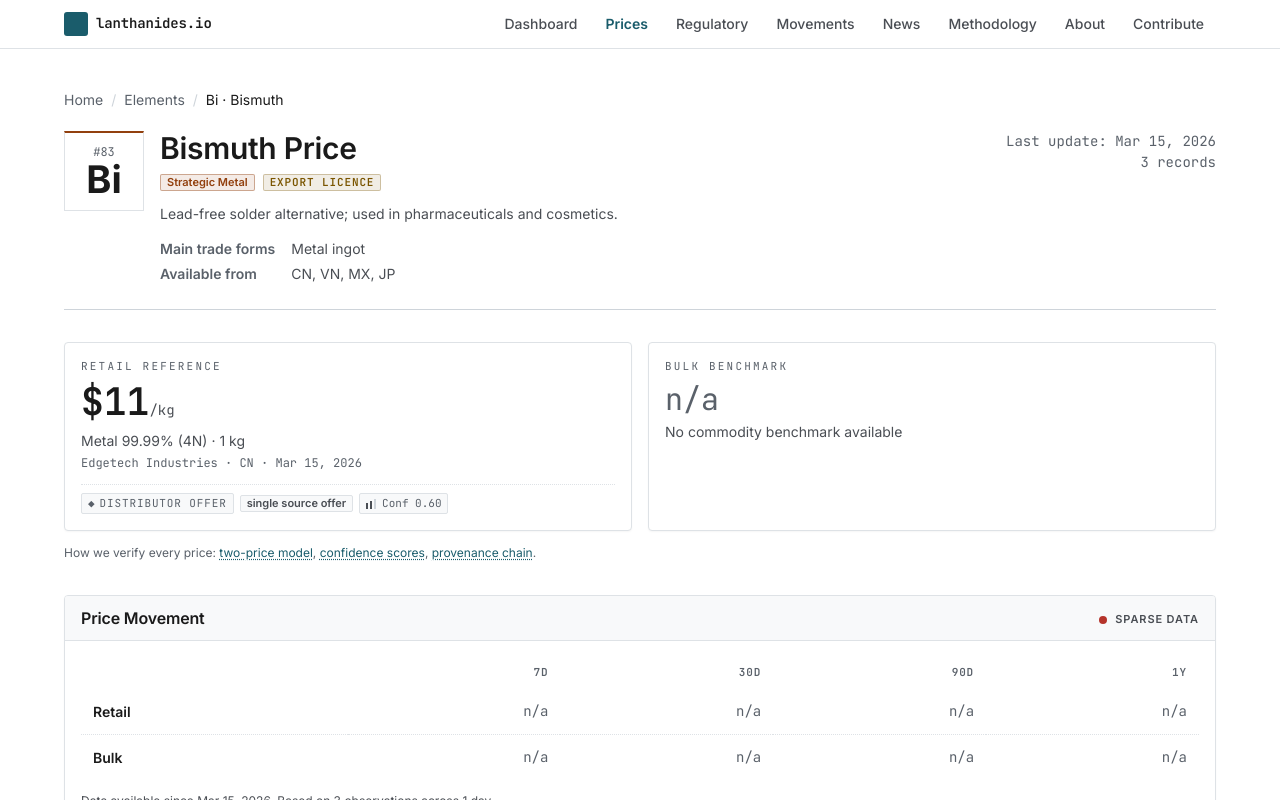
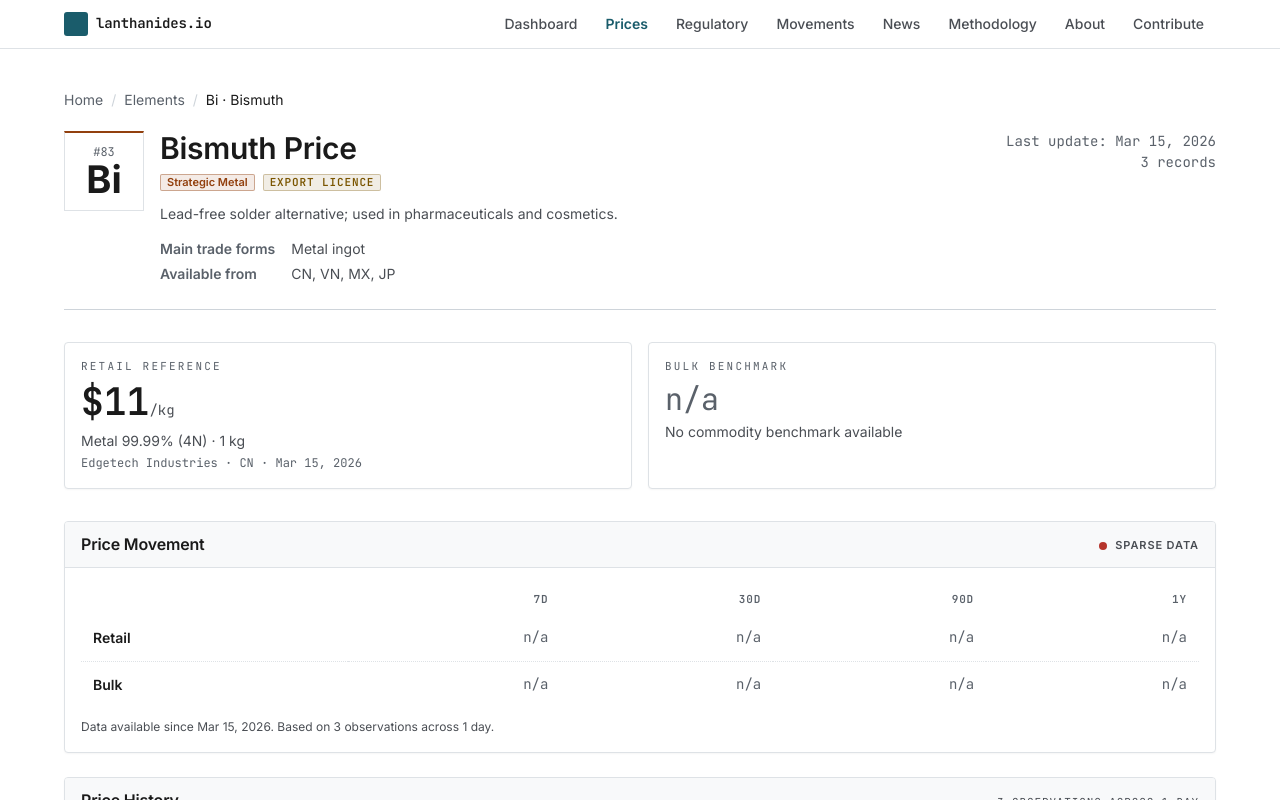
Before and after one commit to mironovb/lanthanides.io, a Next.js app: page /elements/Bi/ in a window 1280 px wide. Shown: the top 800 px of the page. Built offline with nearby package versions, Linux system fonts and the light colour scheme.

Commit message:
feat: rebuild the element detail page

```diff
--- a/app/elements/[symbol]/page.tsx
+++ b/app/elements/[symbol]/page.tsx
@@ -3,10 +3,11 @@
  *
  * Statically generated for all 31 catalog symbols via generateStaticParams();
  * `dynamicParams = false` 404s anything else (URLs are case-sensitive: /Dy/, not
- * /dy/). Ports legacy/_layouts/element-detail.html: header + badges, the two
- * reference-price cards, the Price Movement table, the inline regulatory notice,
- * the editorial body (with its embedded provenance table), related elements, and
- * prev/next navigation. Per-page metadata comes from the `_elements/*.md` front
+ * /dy/). Ports the old element-detail layout (Jekyll, git 56e980f): header +
+ * badges, the two reference-price cards, the Price Movement table, the price
+ * history observations table, the inline regulatory notice, the editorial body
+ * (with its embedded provenance table), related elements, prev/next, and the
+ * all-element nav bar. Per-page metadata comes from the `_elements/*.md` front
  * matter via the Next Metadata API.
  */
 import type { Metadata } from 'next';
@@ -36,7 +37,6 @@ import {
   CATEGORY_STYLE,
   REGULATORY_BADGE,
 } from '@/components/elements/categories';
-import { MethodologyCallout } from '@/components/trust';
 import { ElementBody } from '@/components/elements/ElementBody';
 import { fmtPremium } from '@/components/elements/format';
 import { PriceHistoryTable } from '@/components/elements/PriceHistoryTable';
@@ -202,7 +202,7 @@ export default function ElementDetailPage({ params }: { params: Params }) {
       </header>
 
       {/* ── Two reference-price cards ──────────────────────────────────── */}
-      <div className="grid gap-4 md:grid-cols-2">
+      <div className="mb-8 grid gap-4 md:grid-cols-2">
         <ReferencePriceCard
           label="Retail Reference"
           record={retailRef}
@@ -217,9 +217,6 @@ export default function ElementDetailPage({ params }: { params: Params }) {
           kind="bulk"
         />
       </div>
-
-      {/* ── How these two prices are selected & verified ───────────────── */}
-      <MethodologyCallout variant="inline" className="mb-8 mt-3" />
 
       {/* ── Price Movement % table ─────────────────────────────────────── */}
       <PriceMovementTable fluctuation={fluctuation} symbol={element.symbol} />
--- a/components/elements/ReferencePriceCard.tsx
+++ b/components/elements/ReferencePriceCard.tsx
@@ -1,13 +1,13 @@
 /**
  * One of the two reference-price cards (Retail Reference · Bulk Benchmark) on an
- * element detail page, a port of the two-card row in
- * legacy/_layouts/element-detail.html. The retail card additionally shows the
- * quoted quantity and the retail-premium multiple; the bulk card shows the
- * incoterm. Records come pre-selected from `getReferencePrices()`. Composes the
- * shared Card primitive (Prompt 12).
+ * element detail page, a port of the two-card row in the old element-detail
+ * layout (Jekyll, git 56e980f). The retail card additionally shows the quoted
+ * quantity and the retail-premium multiple; the bulk card shows the incoterm.
+ * Records come pre-selected from `getReferencePrices()`. Composes the shared
+ * Card primitive. Per-record verification and confidence live in the full
+ * provenance table below, not on the card, matching the old reference card.
  */
 import { Card } from '@/components/ui';
-import { ProvenanceBadge } from '@/components/trust';
 import type { PriceRecord } from '@/lib/types';
 import { capitalize, fmtQuantity, fmtUsdPrice, formatDate } from './format';
 
@@ -57,16 +57,12 @@ export function ReferencePriceCard({
             {formatDate(record.quote_date)}
           </div>
 
-          {/* Trust footer: premium (retail) + per-record provenance, so the
-              verification status & confidence travel with the headline price. */}
-          <div className="mt-3 space-y-2 border-t border-dotted border-border pt-2">
-            {kind === 'retail' && premium && (
-              <div className="font-mono text-sm font-semibold text-risk-medium">
-                Retail Premium: {premium}×
-              </div>
-            )}
-            <ProvenanceBadge record={record} />
-          </div>
+          {/* Retail premium over bulk, the way the old card showed it. */}
+          {kind === 'retail' && premium && (
+            <div className="mt-3 border-t border-dotted border-border pt-2 font-mono text-sm font-semibold text-risk-medium">
+              Retail Premium: {premium}×
+            </div>
+          )}
         </>
       ) : (
         <>
```
